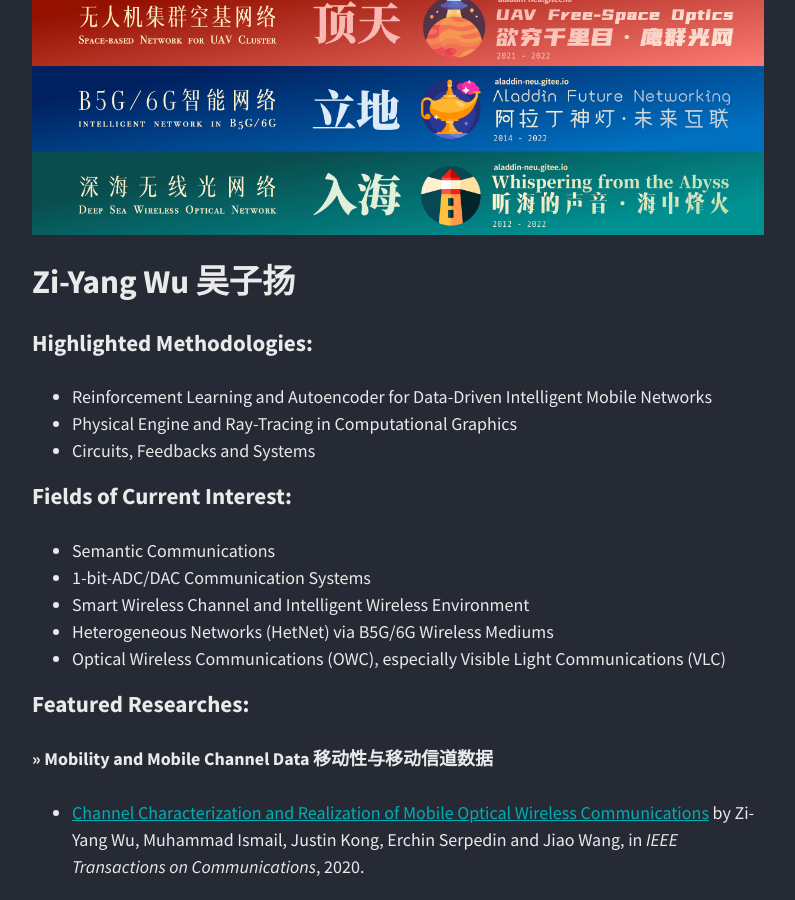
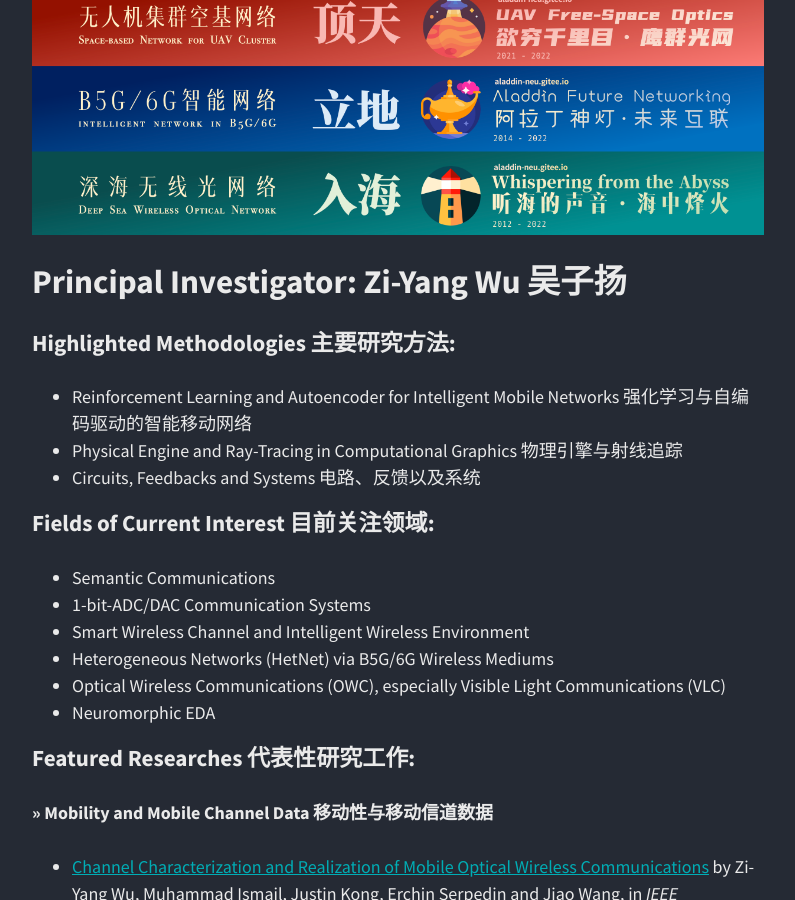
Before and after one commit to aladdin-neu/aladdin-neu.github.io, a Jekyll site: the page built from index.md, in a window 1280 px wide and 900 px high, scrolled down 477 px. Shown: the whole window, without its empty margins (242-1037 px from the left). Built offline with Jekyll 4.4.1, drawn with Linux system fonts in a browser that asks for light colours; nearby versions of some CDN libraries.

Commit message:
Update index.md

```diff
--- a/index.md
+++ b/index.md
@@ -8,21 +8,22 @@
 
 ![center-aligned-image](/images/banner.png){: .align-center}
 
-# Zi-Yang Wu 吴子扬
+# Principal Investigator: Zi-Yang Wu 吴子扬
 
-### Highlighted Methodologies:
-- Reinforcement Learning and Autoencoder for Data-Driven Intelligent Mobile Networks
-- Physical Engine and Ray-Tracing in Computational Graphics
-- Circuits, Feedbacks and Systems
+### Highlighted Methodologies 主要研究方法:
+- Reinforcement Learning and Autoencoder for Intelligent Mobile Networks 强化学习与自编码驱动的智能移动网络
+- Physical Engine and Ray-Tracing in Computational Graphics 物理引擎与射线追踪
+- Circuits, Feedbacks and Systems 电路、反馈以及系统
 
-### Fields of Current Interest:
+### Fields of Current Interest 目前关注领域:
 - Semantic Communications
 - 1-bit-ADC/DAC Communication Systems
 - Smart Wireless Channel and Intelligent Wireless Environment
 - Heterogeneous Networks (HetNet) via B5G/6G Wireless Mediums
 - Optical Wireless Communications (OWC), especially Visible Light Communications (VLC)
+- Neuromorphic EDA
 
-### Featured Researches:
+### Featured Researches 代表性研究工作:
 
 **>> Mobility and Mobile Channel Data 移动性与移动信道数据**
 
```
